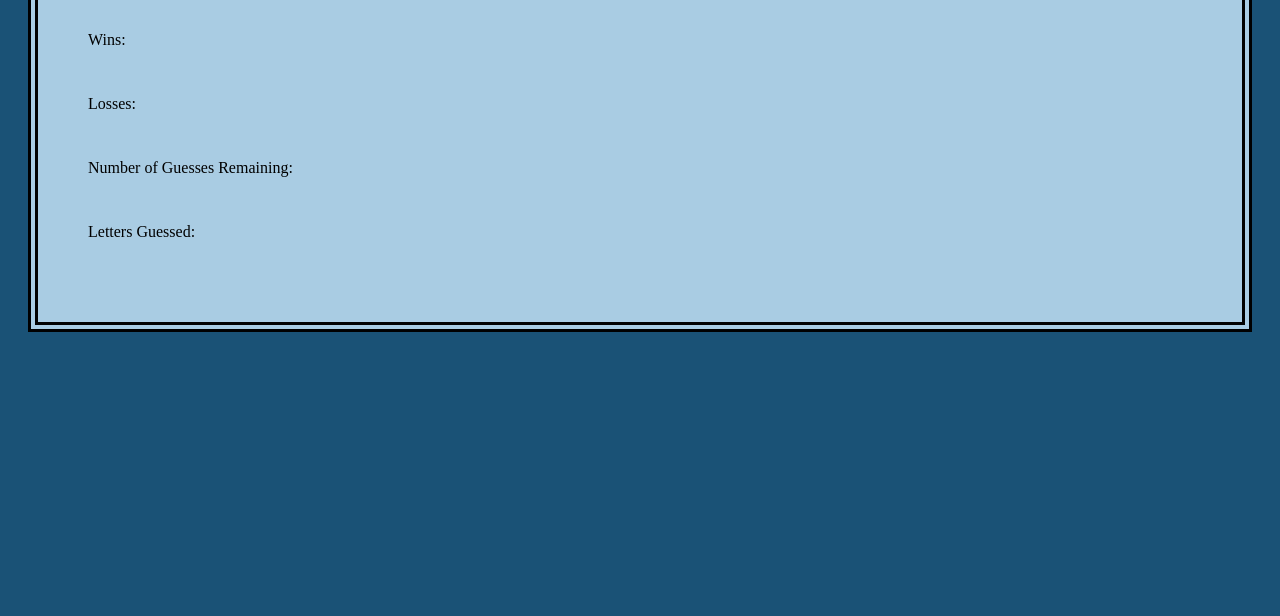
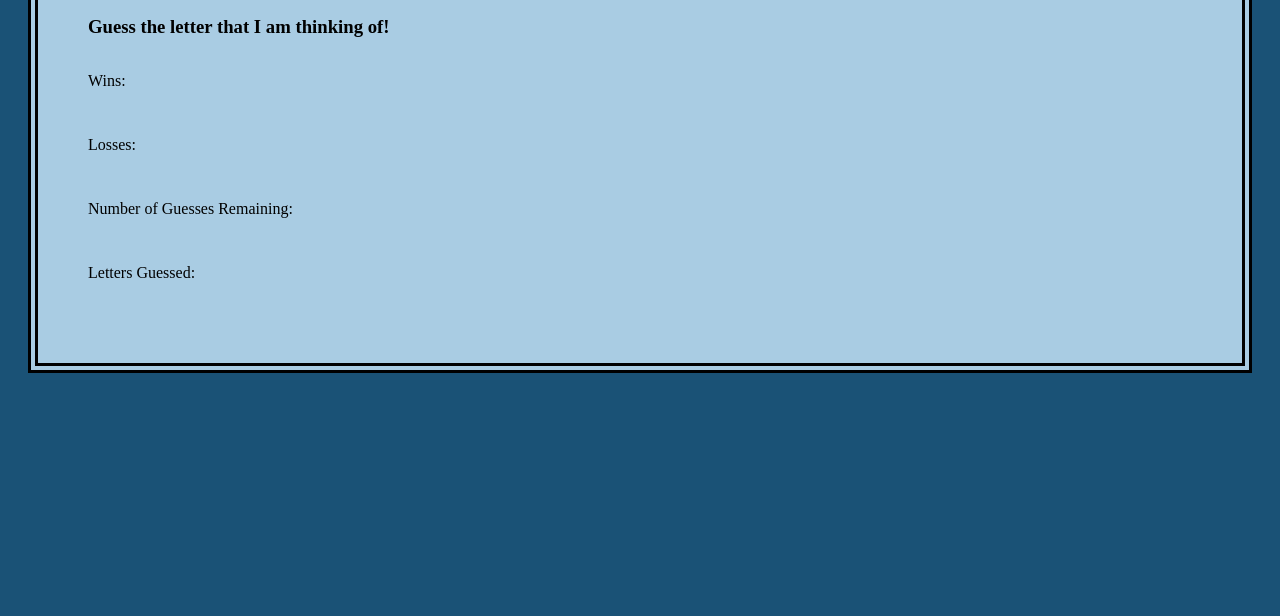
Before and after one commit to conniepope/Psychic-Game, a plain HTML site: page index.html in a window 1280 px wide. Shown: the part 184-800 px from the top of the page. Drawn offline with Linux system fonts and the light colour scheme; a web font is replaced by a local one.

Commit message:
all done

```diff
--- a/index.html
+++ b/index.html
@@ -15,6 +15,7 @@
                 <h1>Psychic Game</h1>
             </header>
 
+            <h3>Guess the letter that I am thinking of!</h3>
             <p id = "winsText">Wins:</p>
             <p id = "lossesText">Losses:</p>
             <p id = "numGuessRemainText">Number of Guesses Remaining:</p>
```
